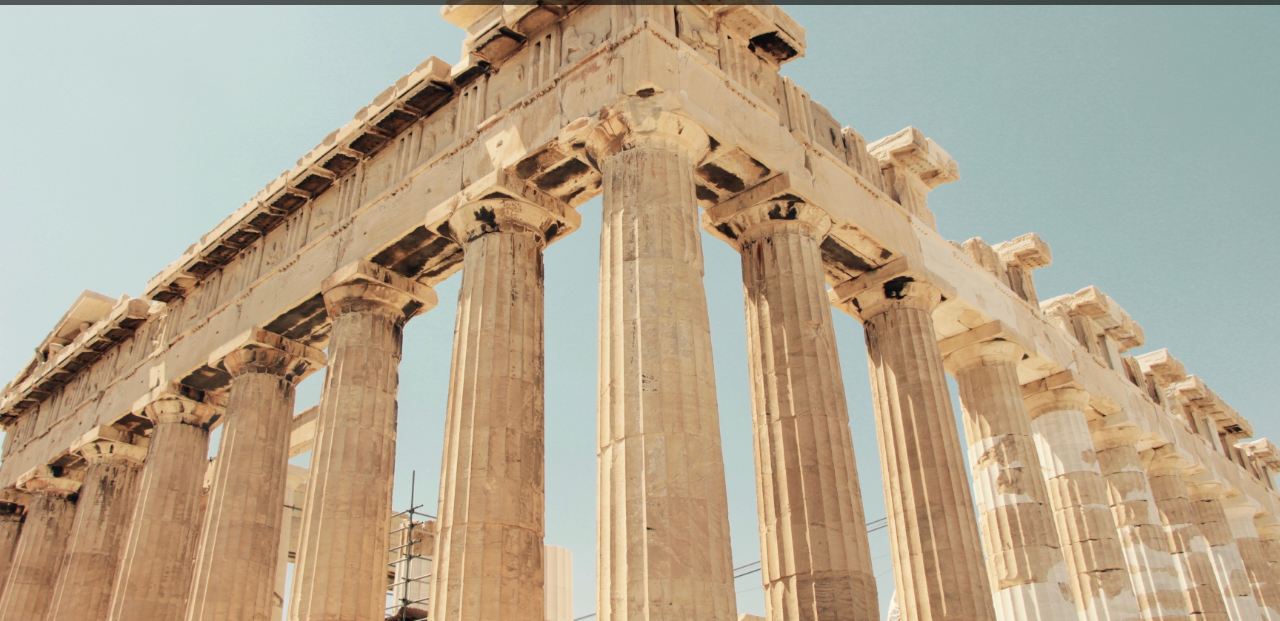
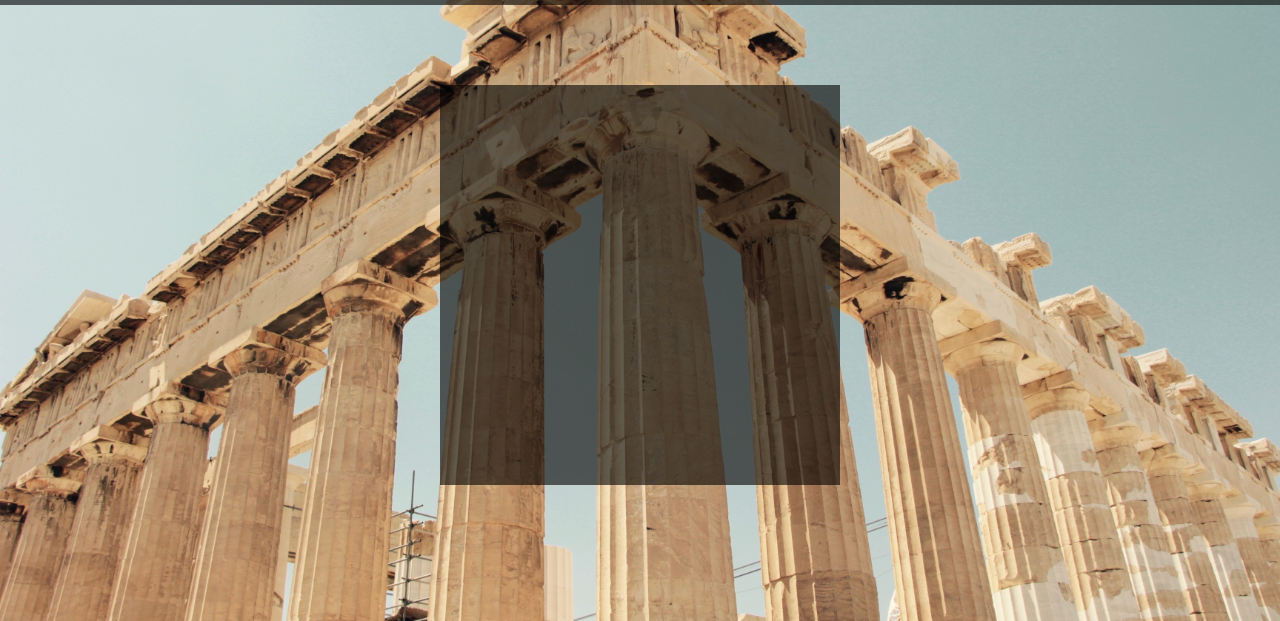
Before and after one commit to jpmunich/Odin-Restaurant-Page, a website built with webpack: page src/template.html in a window 1280 px wide. Both pictures are taken after a click on the button "Contact". Shown: the part 179-800 px from the top of the page. Built offline with nearby package versions, Linux system fonts and the light colour scheme.

Commit message:
Styled basic contact div

```diff
--- a/src/style.css
+++ b/src/style.css
@@ -62,3 +62,10 @@ h1 {
 .menu-title {
     padding: 0.5em 1em 0.3em 1em;
 }
+
+.contact-page-container {
+    height: 400px;
+    width: 400px;
+    margin: 80px auto 0 auto;
+    background: rgba(0, 0, 0, 0.6);
+}
```
